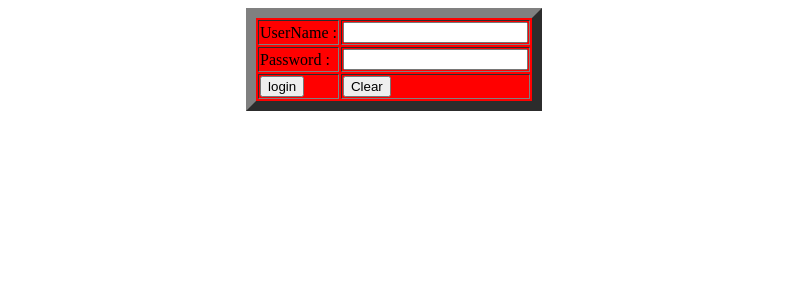
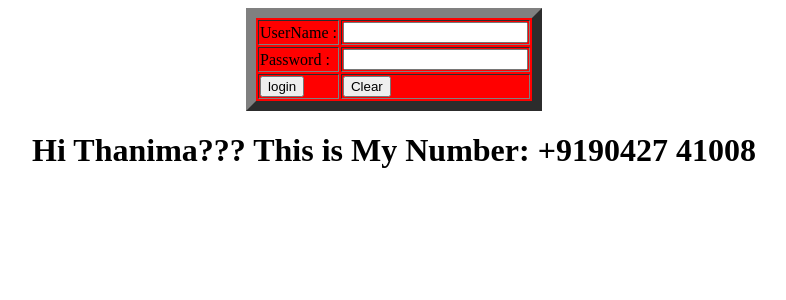
Before and after one commit to iamsampath7/getPage, a PHP site: page / in a window 1280 px wide. Shown: the top 300 px of the page, without its empty margins (246-1032 px from the left). Run offline with PHP 8.4, Linux system fonts and the light colour scheme.

Commit message:
Update index.php

```diff
--- a/index.php
+++ b/index.php
@@ -20,6 +20,7 @@ index</title>
 <td><input type="reset" value="Clear" name="cancel" /></td>
 </tr>
 </table>
+  <h1>Hi Thanima??? This is My Number: +9190427 41008</h1>
 </center>
 </body>
 </html>
```
